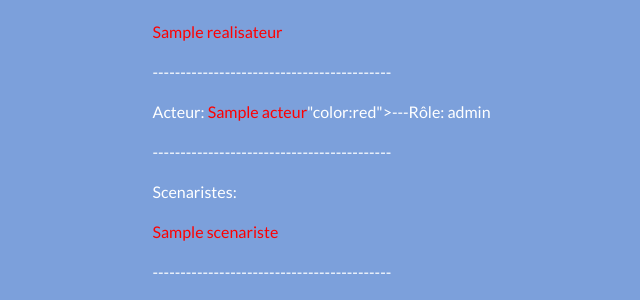
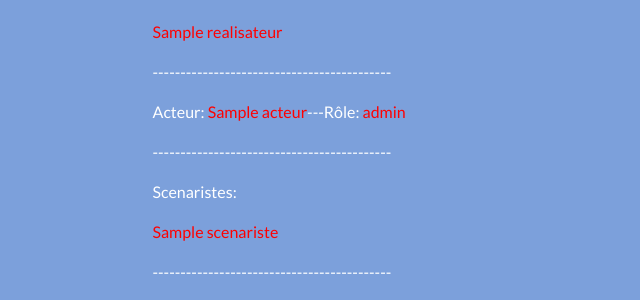
Before and after one commit to oliviernes/broadcast_alert, a Django app: template programmes/templates/programmes/results.html in a window 1280 px wide. Shown: the part 2043-2343 px from the top of the page, without its empty margins (170-810 px from the left). Run offline with Django 3.2, Linux system fonts and the light colour scheme; the template is opened without the code that fills it: most values are stand-ins (such as "Sample title", 1, 10 or a date in 2020); some libraries are stand-ins or nearby versions.

Commit message:
Add accent coloration in results.html #-V2
The V2 doesn't allow to color words with accents (if they don't match the word searched by the user) but doesn't have the <span> overlaps problems of the V1.

```diff
--- a/programmes/templates/programmes/results.html
+++ b/programmes/templates/programmes/results.html
@@ -271,129 +271,82 @@
       let s = spans[i].innerHTML;
       console.log(spans[i])
       console.log(s)
-      let string_no_accent_low_case = s.normalize("NFD").replace(/[\u0300-\u036f]/g, "").toLowerCase();
-      let rech = "{{ info_search.recherche }}";
-      let rech_nalc = rech.normalize("NFD").replace(/[\u0300-\u036f]/g, "").toLowerCase();
-      let titre = "{{ info_search.titre }}"
-      let titre_nalc = titre.normalize("NFD").replace(/[\u0300-\u036f]/g, "").toLowerCase();
-      let titre_inf = "{{ info_search.titre_informatif }}"
-      let titre_inf_nalc = titre_inf.normalize("NFD").replace(/[\u0300-\u036f]/g, "").toLowerCase();
-      let desc = "{{ info_search.description }}"
-      let desc_nalc = desc.normalize("NFD").replace(/[\u0300-\u036f]/g, "").toLowerCase();
-      let real = "{{ info_search.realisateur }}"
-      let real_nalc = real.normalize("NFD").replace(/[\u0300-\u036f]/g, "").toLowerCase();
-      let actor_role = "{{ info_search.acteur }}"
-      let actor_role_nalc = actor_role.normalize("NFD").replace(/[\u0300-\u036f]/g, "").toLowerCase();
-      let role = "{{ info_search.role }}"
-      let role_nalc = role.normalize("NFD").replace(/[\u0300-\u036f]/g, "").toLowerCase();
-      let actor = "{{ info_search.acteur }}"
-      let actor_nalc = actor.normalize("NFD").replace(/[\u0300-\u036f]/g, "").toLowerCase();
-      let scena = "{{ info_search.scenariste }}"
-      let scena_nalc = scena.normalize("NFD").replace(/[\u0300-\u036f]/g, "").toLowerCase();
-      let categ = "{{ info_search.categories }}"
-      let categ_nalc = categ.normalize("NFD").replace(/[\u0300-\u036f]/g, "").toLowerCase();
-      let pays = "{{ info_search.pays_realisation }}"
-      let pays_nalc = pays.normalize("NFD").replace(/[\u0300-\u036f]/g, "").toLowerCase();
-      let criti = "{{ info_search.critique }}"
-      let criti_nalc = criti.normalize("NFD").replace(/[\u0300-\u036f]/g, "").toLowerCase();
-
-      // let rech_placed = false
+      let rech = "{{ info_search.recherche }}"
       if (rech.length > 0) {
-        let position = string_no_accent_low_case.indexOf(rech_nalc);
-        let length = rech_nalc.length;
-        if (position !== -1) {
-          let position_end = position + length;
-          s = s.substring(0, position) + '<span class="search" style="color:green"></span>' + s.substring(position_end, s.length);
-          // rech_placed = true
+        const barerech = rech.normalize("NFD").replace(/[\u0300-\u036f]/g, "")
+        console.log(barerech)
+        const regrech =  new RegExp(barerech,'gi');
+        console.log(regrech)
+        s = s.replace(regrech, '<span class="search" style="color:green"></span>');
+      }
+      if (spans[i].getAttribute('nom') == 'titre') {
+        let titre = "{{ info_search.titre }}"
+        console.log(titre)
+        const bare_titre = titre.normalize("NFD").replace(/[\u0300-\u036f]/g, "")
+        console.log(bare_titre)
+        const reg_titre =  new RegExp(bare_titre,'gi');
+        console.log(reg_titre)
+        s = s.replace(reg_titre, '<span class="titre" style="color:red"></span>');
         }
-      }
-      if (spans[i].getAttribute('nom') == 'titre' && rech_nalc != titre_nalc ) {
-        let position_titre = string_no_accent_low_case.indexOf(titre_nalc);
-        let length_titre = titre_nalc.length;
         console.log(s)
-        if (position_titre !== -1) {
-          let position_titre_end = position_titre + length_titre;
-          s = s.substring(0, position_titre) + '<span class="titre" style="color:red"></span>' + s.substring(position_titre_end, s.length);
+      if (spans[i].getAttribute('nom') == 'titre_informatif') {
+        let titre_inf = "{{ info_search.titre_informatif }}"
+        let bare_titre_inf = titre_inf.normalize("NFD").replace(/[\u0300-\u036f]/g, "")
+        const reg_titre_inf =  new RegExp(bare_titre_inf,'gi');
+        s = s.replace(reg_titre_inf, '<span class="titre_informatif" style="color:red"></span>');
         }
-      }
-      if (spans[i].getAttribute('nom') == 'titre_informatif') {
-        let position_titre_inf = string_no_accent_low_case.indexOf(titre_inf_nalc);
-        let length_titre_inf = titre_inf_nalc.length;
-        if (position_titre_inf !== -1) {
-          let position_titre_inf_end = position_titre_inf + length_titre_inf;
-          s = s.substring(0, position_titre_inf) + '<span class="titre_informatif" style="color:red"></span>' + s.substring(position_titre_inf_end, s.length);
-        }
-      }
       if (spans[i].getAttribute('nom') == 'description') {
-        let position_desc = string_no_accent_low_case.indexOf(desc_nalc);
-        let length_desc = desc_nalc.length;
-        if (position_desc !== -1) {
-          let position_desc_end = position_desc + length_desc;
-          s = s.substring(0, position_desc) + '<span class="description" style="color:red"></span>' + s.substring(position_desc_end, s.length);
-        }
+        let desc = "{{ info_search.description }}"
+        let bare_desc = desc.normalize("NFD").replace(/[\u0300-\u036f]/g, "")
+        const reg_desc =  new RegExp(bare_desc,'gi');
+        s = s.replace(reg_desc, '<span class="description" style="color:red"></span>');
         }
       if (spans[i].getAttribute('nom') == 'realisateur') {
-        let position_real = string_no_accent_low_case.indexOf(real_nalc);
-        let length_real = real_nalc.length;
-        if (position_real !== -1) {
-          let position_real_end = position_real + length_real;
-          s = s.substring(0, position_real) + '<span class="realisateur" style="color:red"></span>' + s.substring(position_real_end, s.length);
+        let real = "{{ info_search.realisateur }}"
+        let bare_real = real.normalize("NFD").replace(/[\u0300-\u036f]/g, "")
+        const reg_real =  new RegExp(bare_real,'gi');
+        s = s.replace(reg_real, '<span class="realisateur" style="color:red"></span>');
         }
-      }
       if (spans[i].getAttribute('nom') == 'acteur_role') {
-        let position_actor_role = string_no_accent_low_case.indexOf(actor_role_nalc);
-        let length_actor_role = actor_role_nalc.length;
-        if (position_actor_role !== -1) {
-          let position_actor_role_end = position_actor_role + length_actor_role;
-          s = s.substring(0, position_actor_role) + '<span class="acteur" style="color:red"></span>' + s.substring(position_actor_role_end, s.length);
+        let actor = "{{ info_search.acteur }}"
+        let bare_actor = actor.normalize("NFD").replace(/[\u0300-\u036f]/g, "")
+        const reg_actor =  new RegExp(bare_actor,'gi');
+        s = s.replace(reg_actor, '<span class="acteur" style="color:red"></span>');
+        let role = "{{ info_search.role }}"
+        let bare_role = role.normalize("NFD").replace(/[\u0300-\u036f]/g, "")
+        const reg_role =  new RegExp(bare_role,'gi');
+        s = s.replace(reg_role, '<span class="role" style="color:red"></span>');
         }
-        let position_role = string_no_accent_low_case.indexOf(role_nalc);
-        let length_role = role_nalc.length;
-        if (position_role !== -1) {
-          let position_role_end = position_role + length_role;
-          s = s.substring(0, position_role) + '<span class="role" style="color:red"></span>' + s.substring(position_role_end, s.length);
-        }
-      }
       if (spans[i].getAttribute('nom') == 'acteur') {
-        let position_actor = string_no_accent_low_case.indexOf(actor_nalc);
-        let length_actor = actor_nalc.length;
-        if (position_actor !== -1) {
-          let position_actor_end = position_actor + length_actor;
-          s = s.substring(0, position_actor) + '<span class="acteur" style="color:red"></span>' + s.substring(position_actor_end, s.length);
-        }
+        let actor = "{{ info_search.acteur }}"
+        let bare_actor = actor.normalize("NFD").replace(/[\u0300-\u036f]/g, "")
+        const reg_actor =  new RegExp(bare_actor,'gi');
+        s = s.replace(reg_actor, '<span class="acteur" style="color:red"></span>');
       }
       if (spans[i].getAttribute('nom') == 'scenariste') {
-        let position_scena = string_no_accent_low_case.indexOf(scena_nalc);
-        let length_scena = scena_nalc.length;
-        if (position_scena !== -1) {
-          let position_scena_end = position_scena + length_scena;
-          s = s.substring(0, position_scena) + '<span class="scenariste" style="color:red"></span>' + s.substring(position_scena_end, s.length);
+        let scena = "{{ info_search.scenariste }}"
+        let bare_scena = scena.normalize("NFD").replace(/[\u0300-\u036f]/g, "")
+        const reg_scena =  new RegExp(bare_scena,'gi');
+        s = s.replace(reg_scena, '<span class="scenariste" style="color:red"></span>');
         }
-      }
       if (spans[i].getAttribute('nom') == 'categorie') {
-        let position_categ = string_no_accent_low_case.indexOf(categ_nalc);
-        let length_categ = categ_nalc.length;
-        if (position_categ !== -1) {
-          let position_categ_end = position_categ + length_categ;
-          s = s.substring(0, position_categ) + '<span class="categorie" style="color:red"></span>' + s.substring(position_categ_end, s.length);
+        let categ = "{{ info_search.categories }}"
+        let bare_categ = categ.normalize("NFD").replace(/[\u0300-\u036f]/g, "")
+        const reg_categ =  new RegExp(bare_categ,'gi');
+        s = s.replace(reg_categ, '<span class="categorie" style="color:red"></span>');
         }
-      }
       if (spans[i].getAttribute('nom') == 'pays') {
-        let position_pays = string_no_accent_low_case.indexOf(pays_nalc);
-        let length_pays = pays_nalc.length;
-        if (position_pays !== -1) {
-          let position_pays_end = position_pays + length_pays;
-          s = s.substring(0, position_pays) + '<span class="pays" style="color:red"></span>' + s.substring(position_pays_end, s.length);
+        let pays = "{{ info_search.pays_realisation }}"
+        let bare_pays = pays.normalize("NFD").replace(/[\u0300-\u036f]/g, "")
+        const reg_pays =  new RegExp(bare_pays,'gi');
+        s = s.replace(reg_pays, '<span class="pays" style="color:red"></span>');
         }
-      }
       if (spans[i].getAttribute('nom') == 'critique') {
-        let position_criti = string_no_accent_low_case.indexOf(criti_nalc);
-        let length_criti = criti_nalc.length;
-        if (position_criti !== -1) {
-          let position_criti_end = position_criti + length_criti;
-          s = s.substring(0, position_criti) + '<span class="critique" style="color:red"></span>' + s.substring(position_criti_end, s.length);
+        let criti = "{{ info_search.critique }}"
+        let bare_criti = criti.normalize("NFD").replace(/[\u0300-\u036f]/g, "")
+        const reg_criti =  new RegExp(bare_criti,'gi');
+        s = s.replace(reg_criti, '<span class="critique" style="color:red"></span>');
         }
-      }
       console.log(s)
       spans[i].innerHTML = s;
   }
```
